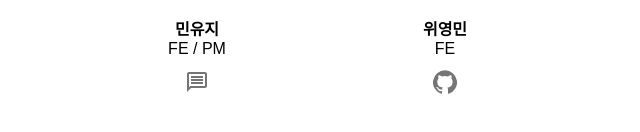
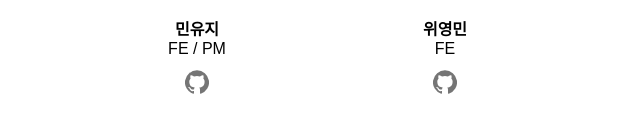
Before and after one commit to M-U-I-N-D-O/muindo-client, a React (Create React App) app in the folder client/: page /about in a window 1280 px wide. Shown: the part 648-780 px from the top of the page, without its empty margins (319-959 px from the left). Built offline with nearby package versions, Linux system fonts and the light colour scheme; a web font is replaced by a local one.

Commit message:
Fix : 소개페이지 수정, 마이페이지 라우팅 수정

```diff
--- a/client/src/pages/About/index.js
+++ b/client/src/pages/About/index.js
@@ -3,7 +3,6 @@ import styled from 'styled-components';
 
 import IconButton from '@material-ui/core/IconButton';
 import GitHubIcon from '@material-ui/icons/GitHub';
-import MessageOutlinedIcon from '@material-ui/icons/MessageOutlined';
 
 function About() {
   return (
@@ -52,9 +51,9 @@ function About() {
           <img src="/images/about/3.png" alt="minoj" width="120px" height="120px" />
           <ImgNameText>민유지</ImgNameText>
           <ImgRoleText>FE / PM</ImgRoleText>
-          <ImgLink href="https://velog.io/@carmine" target="_blank">
+          <ImgLink href="https://github.com/nvrtmd" target="_blank">
             <IconButton>
-              <MessageOutlinedIcon />
+              <GitHubIcon />
             </IconButton>
           </ImgLink>
         </ImgBoxItem>
--- a/client/src/pages/Intro/index.js
+++ b/client/src/pages/Intro/index.js
@@ -21,7 +21,7 @@ function Intro() {
       <TextContainer>
         <div>
           <IntroMainText>
-            무<IntroSubText>지하게 패션</IntroSubText>
+            무 <IntroSubText>지하게 패션</IntroSubText>
           </IntroMainText>
         </div>
         <div>
--- a/client/src/pages/MyPage/index.js
+++ b/client/src/pages/MyPage/index.js
@@ -99,7 +99,17 @@ function MyPage() {
             <ListText>About MUINDO</ListText>
           </ListItem>
           <Divider />
-          <ListItem button onClick={() => console.log('내 옷장 확인하기')}>
+          <ListItem
+            button
+            onClick={() => {
+              if (localStorage.getItem('token')) {
+                dispatch(dialogMode(-1));
+                history.push('/my_page_closet_list');
+              } else {
+                console.log('로그인 먼저 해주세요 !');
+              }
+            }}
+          >
             <ListText>내 옷장 확인하기</ListText>
           </ListItem>
         </List>
```
Also changed, not shown: client/src/components/Navbar/topNav.js (+0 -98 lines).
